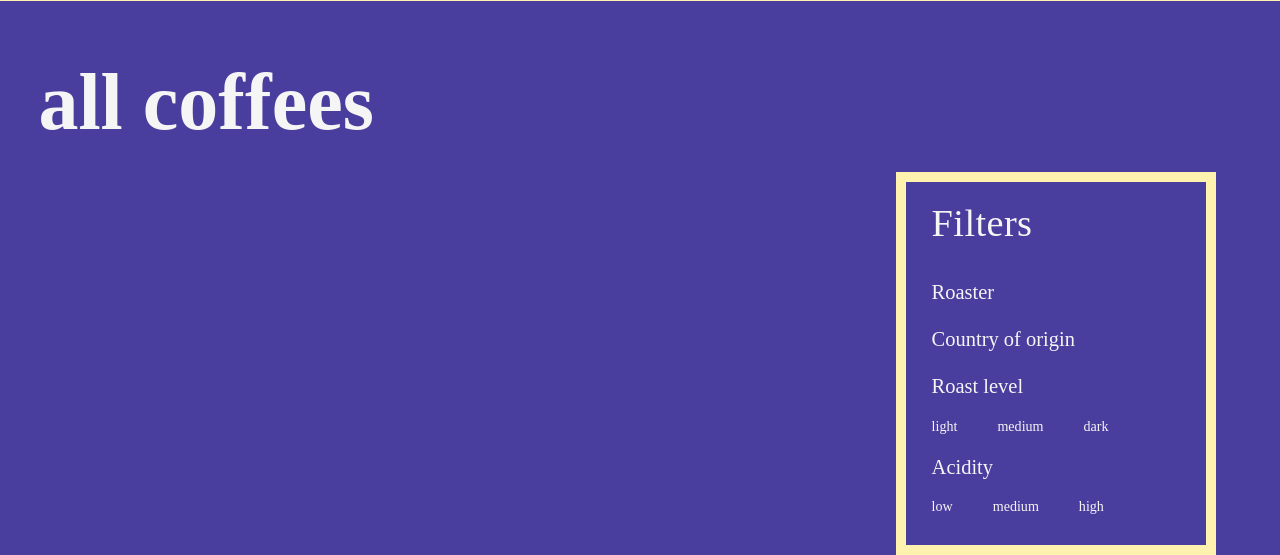
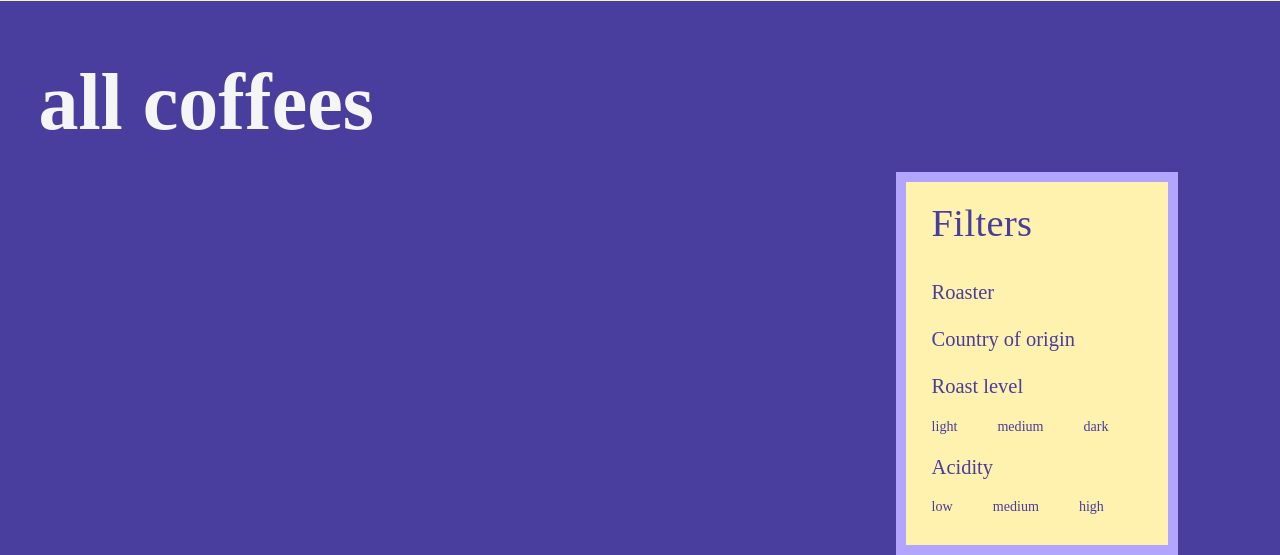
Before and after one commit to porter-m39/food_blog, a Django app: template coffee/templates/coffee/index.html in a window 1280 px wide. Shown: the part 342-897 px from the top of the page. Run offline with Django 3.2, Linux system fonts and the light colour scheme; the template is opened without the code that fills it, so the values that code supplies are empty.

Commit message:
final draft pre deploy attempt

```diff
--- a/static/css/style.css
+++ b/static/css/style.css
@@ -93,13 +93,19 @@ img.framed {
 
 .sidebar {
     float: right;
-    width: 20%; /* Or a percentage, or a specific pixel value */
-    border: 10px solid rgb(255, 242, 175);
-    padding-left: 2vw;
+    width: 17%; /* Or a percentage, or a specific pixel value */
+    padding-left: 3vw;
     padding-top: 1vw;
     padding-bottom: 1vw;
-    margin-right: 7vw;
+    margin-right: 10vw;
+    border: 10px solid rgb(178, 165, 255);
+    background-color: rgb(255, 242, 175);
+    color: rgb(73, 61, 158);
   }
+
+.sidebar a{
+    color: rgb(73, 61, 158);
+}
 
 .coffee-main {
     flex: 1; /* makes  */
@@ -110,13 +116,19 @@ img.framed {
 
 .coffee-sidebar {
     float: right;
-    width: 25%; /* Or a percentage, or a specific pixel value */
-    margin-right:5vw;
-    border: 10px solid rgb(255, 242, 175);
+    width: 22%; /* Or a percentage, or a specific pixel value */
+    margin-right:8vw;
     padding-left: 2vw;
     padding-top: 1vw;
     padding-bottom: 1vw;
+    border: 10px solid rgb(178, 165, 255);
+    background-color: rgb(255, 242, 175);
+    color: rgb(73, 61, 158);
   }
+
+.coffee-sidebar a{
+    color: rgb(73, 61, 158);
+}
 
 
 footer{
```
